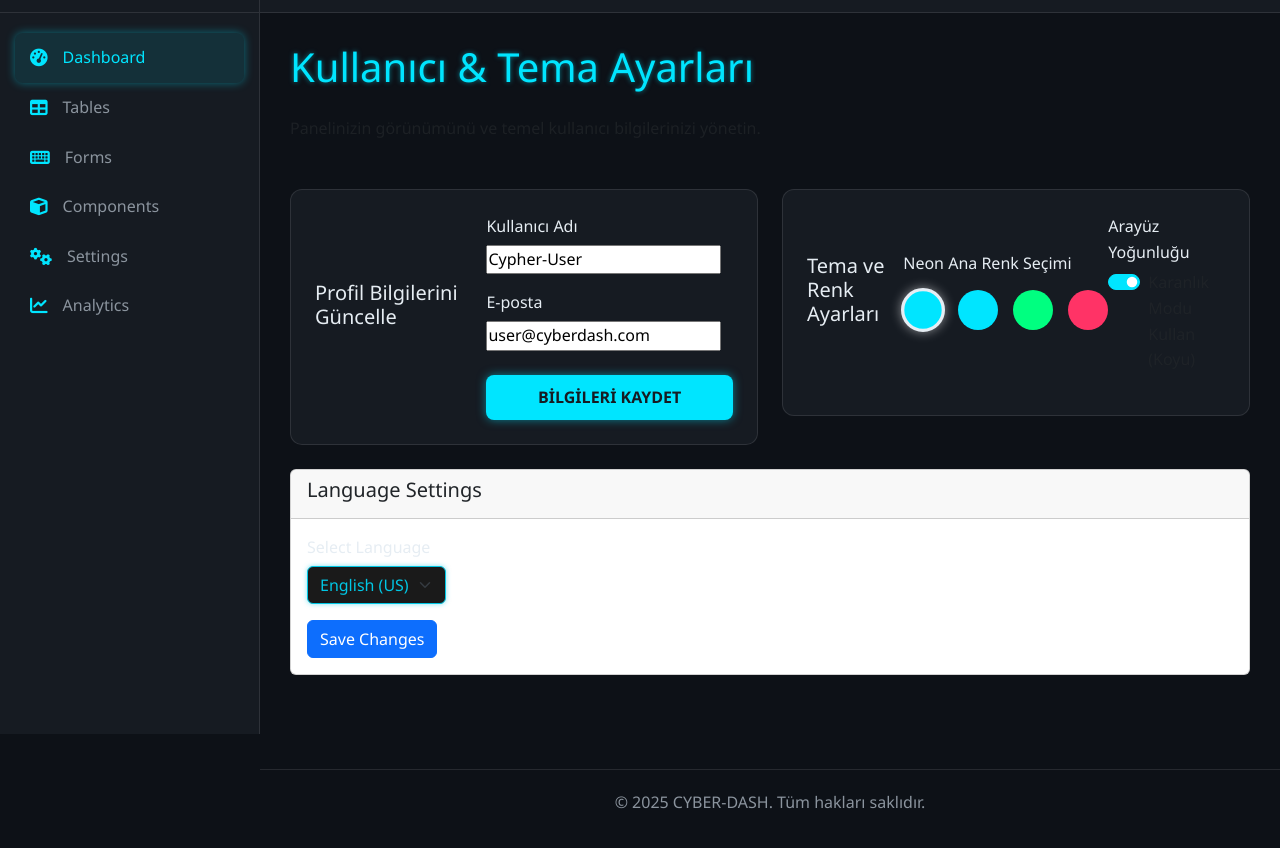
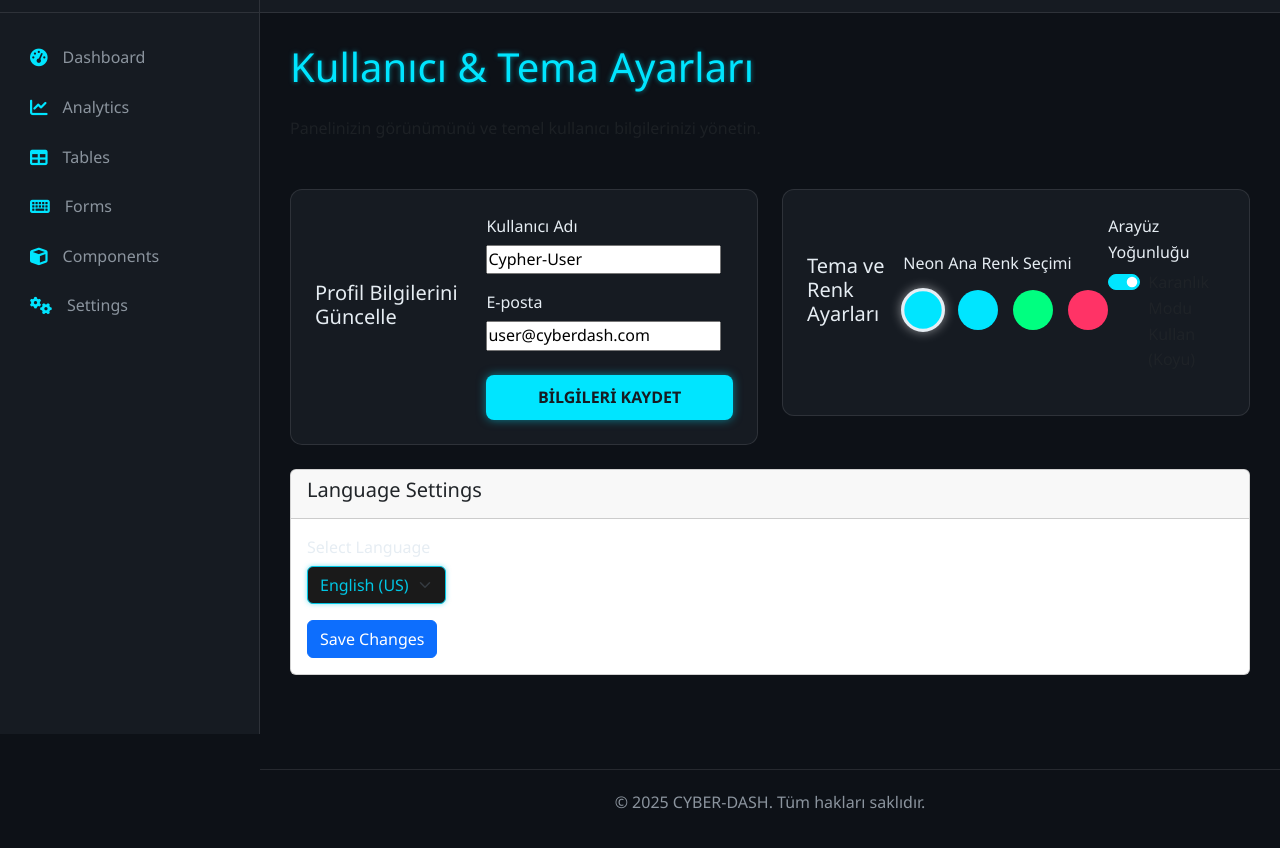
Before and after one commit to ardazeyrek0138-lab/cyber-dash, a plain HTML site: page settings.html in a window 1280 px wide. Shown: the part 66-914 px from the top of the page. Drawn offline with nearby package versions, Linux system fonts and the light colour scheme.

Commit message:
Update settings.html

```diff
--- a/settings.html
+++ b/settings.html
@@ -14,7 +14,7 @@
 </head>
 <body>
 
-   <aside id="sidebar">
+  <aside id="sidebar">
     <div class="sidebar-header">
         <a href="index.html" class="brand-link">
             <i class="fas fa-microchip brand-icon"></i>
@@ -24,10 +24,17 @@
 
     <nav class="sidebar-nav">
         <ul>
-            <li class="nav-item active">
+            <li class="nav-item">
                 <a href="index.html" class="nav-link" data-i18n="menu_dashboard">
                     <i class="fas fa-tachometer-alt"></i>
                     <span>Dashboard</span>
+                </a>
+            </li>
+
+            <li class="nav-item">
+                <a href="analytics.html" class="nav-link" data-i18n="menu_analytics">
+                    <i class="fas fa-chart-line"></i>
+                    <span>Analytics</span>
                 </a>
             </li>
 
@@ -40,7 +47,8 @@
 
             <li class="nav-item">
                 <a href="forms.html" class="nav-link" data-i18n="menu_forms">
-                    <i class="fas fa-keyboard"></i> <span>Forms</span>
+                    <i class="fas fa-keyboard"></i>
+                    <span>Forms</span>
                 </a>
             </li>
 
@@ -57,15 +65,7 @@
                     <span>Settings</span>
                 </a>
             </li>
-
-            <li class="nav-item">
-                <a href="analytics.html" class="nav-link" data-i18n="menu_analytics">
-                    <i class="fas fa-chart-line"></i>
-                    <span>Analytics</span>
-                </a>
-            </li>
-
-            </ul>
+        </ul>
     </nav>
 </aside>
 
```
